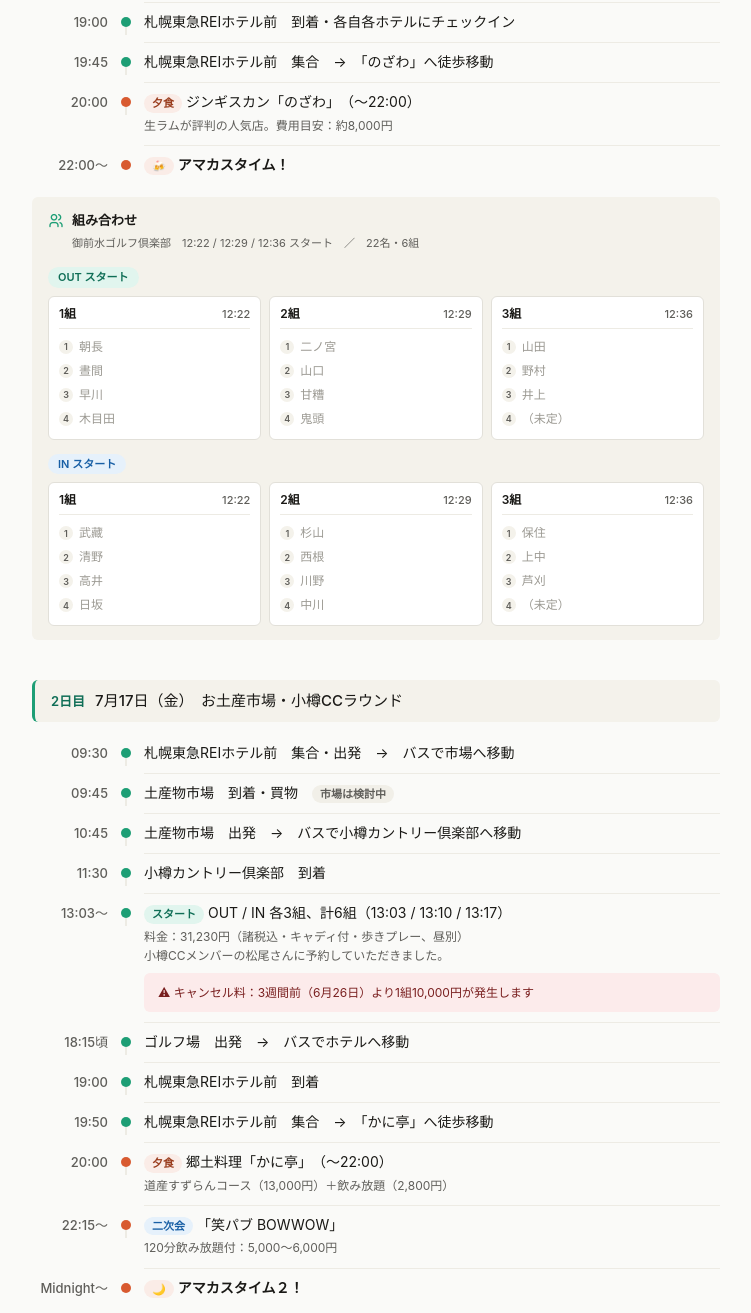
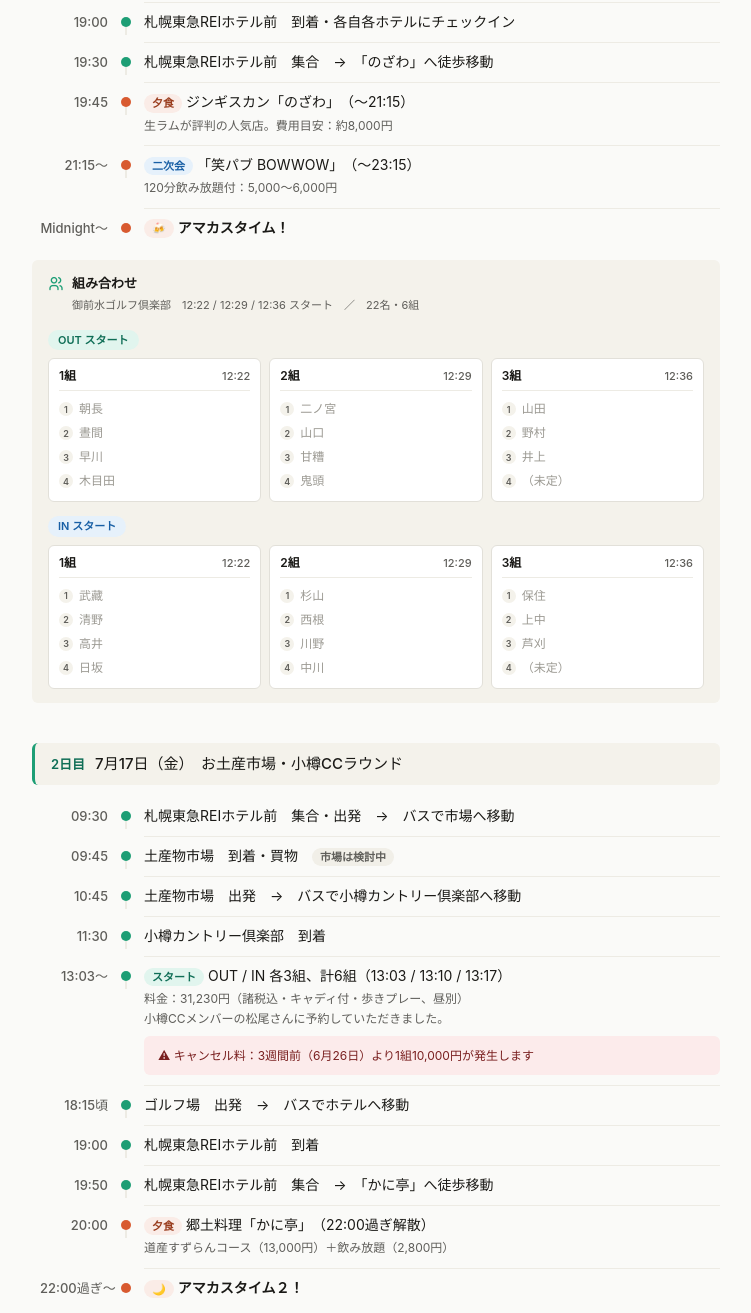
Before and after one commit to Katsu456/hcc-hokkaido-2026, a plain HTML site: page index.html in a window 1280 px wide. Shown: the part 667-1980 px from the top of the page, without its empty margins (264-1015 px from the left). Drawn offline with Linux system fonts and the light colour scheme.

Commit message:
Update index.html

```diff
--- a/index.html
+++ b/index.html
@@ -212,9 +212,10 @@
       <div class="row"><div class="time">12:22〜</div><div class="dot-col"><div class="dot"></div><div class="line"></div></div><div class="content"><div class="content-main"><span class="badge badge-green">スタート</span>OUT / IN 各3組、計6組（12:22 / 12:29 / 12:36）</div><div class="content-sub">料金：23,700円（キャディ付・乗用カート、昼別）<br>※池野さんの会員特別紹介券利用で、14,000円程度になる見込み</div></div></div>
       <div class="row"><div class="time">18:00</div><div class="dot-col"><div class="dot"></div><div class="line"></div></div><div class="content"><div class="content-main">ゴルフ場　出発　→　バスでホテルへ移動</div></div></div>
       <div class="row"><div class="time">19:00</div><div class="dot-col"><div class="dot"></div><div class="line"></div></div><div class="content"><div class="content-main">札幌東急REIホテル前　到着・各自各ホテルにチェックイン</div></div></div>
-      <div class="row"><div class="time">19:45</div><div class="dot-col"><div class="dot"></div><div class="line"></div></div><div class="content"><div class="content-main">札幌東急REIホテル前　集合　→　「のざわ」へ徒歩移動</div></div></div>
-      <div class="row"><div class="time">20:00</div><div class="dot-col"><div class="dot meal"></div><div class="line"></div></div><div class="content"><div class="content-main"><span class="badge badge-orange">夕食</span>ジンギスカン「のざわ」　（〜22:00）</div><div class="content-sub">生ラムが評判の人気店。費用目安：約8,000円</div></div></div>
-      <div class="row"><div class="time">22:00〜</div><div class="dot-col"><div class="dot meal"></div></div><div class="content"><div class="content-main"><span class="badge badge-orange">🍻</span><strong>アマカスタイム！</strong></div></div></div>
+      <div class="row"><div class="time">19:30</div><div class="dot-col"><div class="dot"></div><div class="line"></div></div><div class="content"><div class="content-main">札幌東急REIホテル前　集合　→　「のざわ」へ徒歩移動</div></div></div>
+      <div class="row"><div class="time">19:45</div><div class="dot-col"><div class="dot meal"></div><div class="line"></div></div><div class="content"><div class="content-main"><span class="badge badge-orange">夕食</span>ジンギスカン「のざわ」　（〜21:15）</div><div class="content-sub">生ラムが評判の人気店。費用目安：約8,000円</div></div></div>
+      <div class="row"><div class="time">21:15〜</div><div class="dot-col"><div class="dot meal"></div><div class="line"></div></div><div class="content"><div class="content-main"><span class="badge badge-blue">二次会</span>「笑パブ BOWWOW」　（〜23:15）</div><div class="content-sub">120分飲み放題付：5,000〜6,000円</div></div></div>
+      <div class="row"><div class="time">Midnight〜</div><div class="dot-col"><div class="dot meal"></div></div><div class="content"><div class="content-main"><span class="badge badge-orange">🍻</span><strong>アマカスタイム！</strong></div></div></div>
     </div>
     <div class="match-section">
       <div class="match-head"><i class="ti ti-users"></i>組み合わせ</div>
@@ -236,9 +237,8 @@
       <div class="row"><div class="time">18:15頃</div><div class="dot-col"><div class="dot"></div><div class="line"></div></div><div class="content"><div class="content-main">ゴルフ場　出発　→　バスでホテルへ移動</div></div></div>
       <div class="row"><div class="time">19:00</div><div class="dot-col"><div class="dot"></div><div class="line"></div></div><div class="content"><div class="content-main">札幌東急REIホテル前　到着</div></div></div>
       <div class="row"><div class="time">19:50</div><div class="dot-col"><div class="dot"></div><div class="line"></div></div><div class="content"><div class="content-main">札幌東急REIホテル前　集合　→　「かに亭」へ徒歩移動</div></div></div>
-      <div class="row"><div class="time">20:00</div><div class="dot-col"><div class="dot meal"></div><div class="line"></div></div><div class="content"><div class="content-main"><span class="badge badge-orange">夕食</span>郷土料理「かに亭」　（〜22:00）</div><div class="content-sub">道産すずらんコース（13,000円）＋飲み放題（2,800円）</div></div></div>
-      <div class="row"><div class="time">22:15〜</div><div class="dot-col"><div class="dot meal"></div><div class="line"></div></div><div class="content"><div class="content-main"><span class="badge badge-blue">二次会</span>「笑パブ BOWWOW」</div><div class="content-sub">120分飲み放題付：5,000〜6,000円</div></div></div>
-      <div class="row"><div class="time">Midnight〜</div><div class="dot-col"><div class="dot meal"></div></div><div class="content"><div class="content-main"><span class="badge badge-orange">🌙</span><strong>アマカスタイム２！</strong></div></div></div>
+      <div class="row"><div class="time">20:00</div><div class="dot-col"><div class="dot meal"></div><div class="line"></div></div><div class="content"><div class="content-main"><span class="badge badge-orange">夕食</span>郷土料理「かに亭」　（22:00過ぎ解散）</div><div class="content-sub">道産すずらんコース（13,000円）＋飲み放題（2,800円）</div></div></div>
+      <div class="row"><div class="time">22:00過ぎ〜</div><div class="dot-col"><div class="dot meal"></div></div><div class="content"><div class="content-main"><span class="badge badge-orange">🌙</span><strong>アマカスタイム２！</strong></div></div></div>
     </div>
     <div class="match-section">
       <div class="match-head"><i class="ti ti-users"></i>組み合わせ</div>
```
